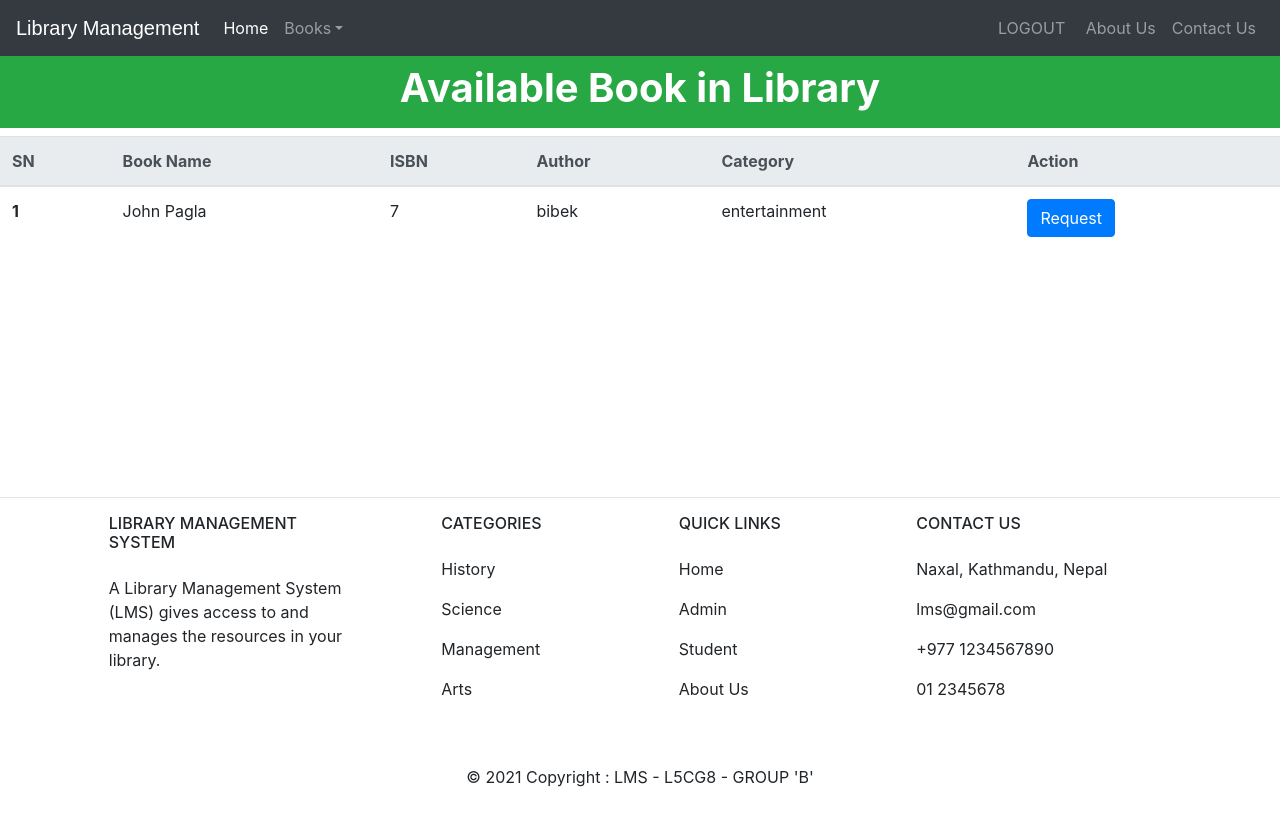
After one commit to PramodChaudhary10/LibraryManagementSystem, a Django app: page /studentviewbook in a window 1280 px wide. The commit adds this page. Run offline with Django 3.2, Linux system fonts and the light colour scheme; data comes from the database, SQL or seed files in the repository; both versions use the stored data as it was after the commit; some libraries are stand-ins or nearby versions.

Commit message:
add student perspective book list and add request button

```diff
--- a/library/models.py
+++ b/library/models.py
@@ -38,10 +38,7 @@ class Book(models.Model):
 def get_expiry():
     return datetime.today() + timedelta(days=15)
 class IssuedBook(models.Model):
-    #moved this in forms.py
-    #enrollment=[(student.enrollment,str(student.get_name)+' ['+str(student.enrollment)+']') for student in StudentExtra.objects.all()]
     enrollment=models.CharField(max_length=30)
-    #isbn=[(str(book.isbn),book.name+' ['+str(book.isbn)+']') for book in Book.objects.all()]
     isbn=models.CharField(max_length=30)
     issuedate=models.DateField(auto_now=True)
     expirydate=models.DateField(default=get_expiry)
--- a/library/views.py
+++ b/library/views.py
@@ -103,6 +103,10 @@ def viewbook_view(request):
     books=models.Book.objects.all()
     return render(request,'library/viewbook.html',{'books':books})
 
+def studentbook_view(request):
+    books = models.Book.objects.all()
+    return render(request, 'library/studentviewbook.html', {'books': books})
+
 
 
 
--- a/librarymanagement/urls.py
+++ b/librarymanagement/urls.py
@@ -17,34 +17,30 @@ from django.contrib import admin
 from django.conf.urls import include
 from django.urls import path
 from library import views
-from django.contrib.auth.views import LoginView,LogoutView
-
+from django.contrib.auth.views import LoginView, LogoutView
 
 
 urlpatterns = [
     path('admin/', admin.site.urls),
-    path('accounts/',include('django.contrib.auth.urls') ),
+    path('accounts/', include('django.contrib.auth.urls')),
     path('', views.home_view),
-
     path('adminclick', views.adminclick_view),
     path('studentclick', views.studentclick_view),
-
-
     path('adminsignup', views.adminsignup_view),
     path('studentsignup', views.studentsignup_view),
-    path('adminlogin', LoginView.as_view(template_name='library/adminlogin.html')),
-    path('studentlogin', LoginView.as_view(template_name='library/studentlogin.html')),
-
+    path('adminlogin', LoginView.as_view(
+        template_name='library/adminlogin.html')),
+    path('studentlogin', LoginView.as_view(
+        template_name='library/studentlogin.html')),
     path('logout', LogoutView.as_view(template_name='library/index.html')),
     path('afterlogin', views.afterlogin_view),
-
     path('addbook', views.addbook_view),
     path('viewbook', views.viewbook_view),
+    path('studentviewbook', views.studentbook_view),
     path('issuebook', views.issuebook_view),
     path('viewissuedbook', views.viewissuedbook_view),
     path('viewstudent', views.viewstudent_view),
     path('viewissuedbookbystudent', views.viewissuedbookbystudent),
-
     path('aboutus', views.aboutus_view),
     path('contactus', views.contactus_view),
 
--- a/templates/library/navbarstudent.html
+++ b/templates/library/navbarstudent.html
@@ -46,9 +46,13 @@
 
                     <!--for issuebook dropdown button-->
                     <div class="nav-item dropdown">
-                        <a href="#" class="nav-link dropdown-toggle" data-toggle="dropdown">Issue Book</a>
+                        <a href="studentviewbook" class="nav-link dropdown-toggle" data-toggle="dropdown">Books</a>
                         <div class="dropdown-menu">
                             <a href="viewissuedbookbystudent" class="dropdown-item">View Issued Book</a>
+                            <a href="studentviewbook" class="dropdown-item">Available Books</a>
+                        </div>
+                        <div class="dropdown-menu">
+                            <a href="studentviewbook" class="dropdown-item">Available Books</a>
                         </div>
                     </div>
 
--- /dev/null
+++ b/templates/library/studentviewbook.html
@@ -0,0 +1,57 @@
+<!DOCTYPE html>
+<html lang="en" dir="ltr">
+
+<head>
+    <title>LMS || Student View Books</title>
+</head>
+
+<body>
+    {% include "library/navbarstudent.html" %}
+    <br>
+    <br>
+    <h1 class="p-3 mb-2 bg-success text-white text-center font-weight-bold">Available Book in Library </h1>
+    {% if books%}
+    <table class="table">
+        <thead class="thead-light">
+            <tr>
+                <th scope="col">SN</th>
+                <th scope="col">Book Name</th>
+                <th scope="col">ISBN</th>
+                <th scope="col">Author</th>
+                <th scope="col">Category</th>
+                <th scope="col">Action</th>
+            </tr>
+        </thead>
+        <tbody>
+            {% for book in books %}
+            <tr>
+                <th scope="row">{{forloop.counter}}</th>
+                <td>{{book.name}}</td>
+                <td>{{book.isbn}}</td>
+                <td>{{book.author}}</td>
+                <td>{{book.category}}</td>
+                <td>
+                    <form action="#" method="post" class="d-inline">
+                        {% csrf_token %}
+                        <input type="submit" value="Request" class="btn btn-primary">
+                    </form>
+                </td>
+            </tr>
+            {% endfor %}
+        </tbody>
+    </table>
+    {%else%}
+    <div class="container">
+        <div class="row  my-3">
+            <div class="col-sm-6 offset-sm-3">
+                <h4>No Books are available</h4>
+            </div>
+        </div>
+    </div>
+    {%endif%}
+
+    <br><br><br><br><br><br><br><br><br>
+    {% include "library/footer.html" %}
+</body>
+
+</html>
```
Also changed, not shown: templates/library/studentafterlogin.html (+19 -42 lines), templates/library/viewbook.html (+8 -0 lines), db.sqlite3.
